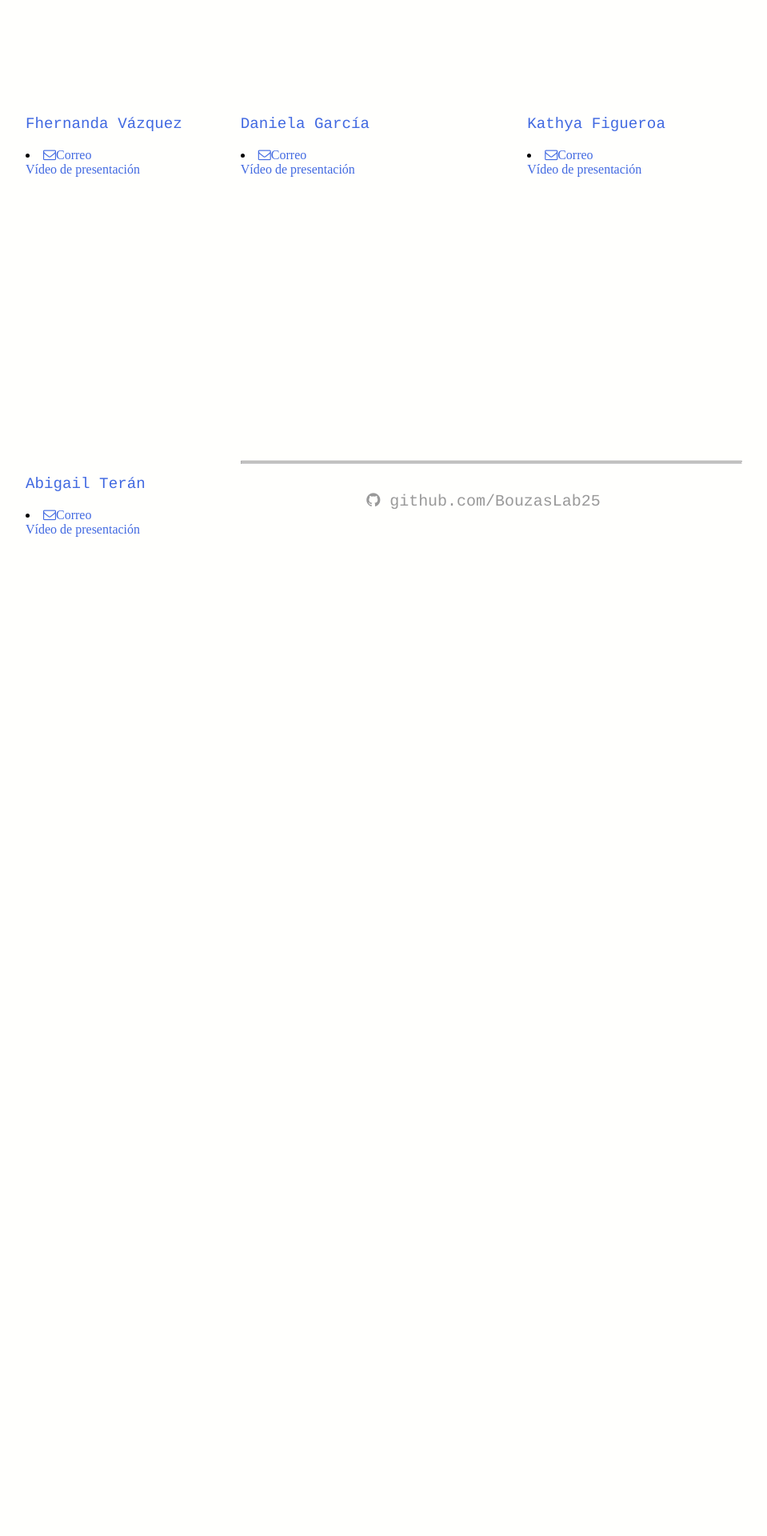
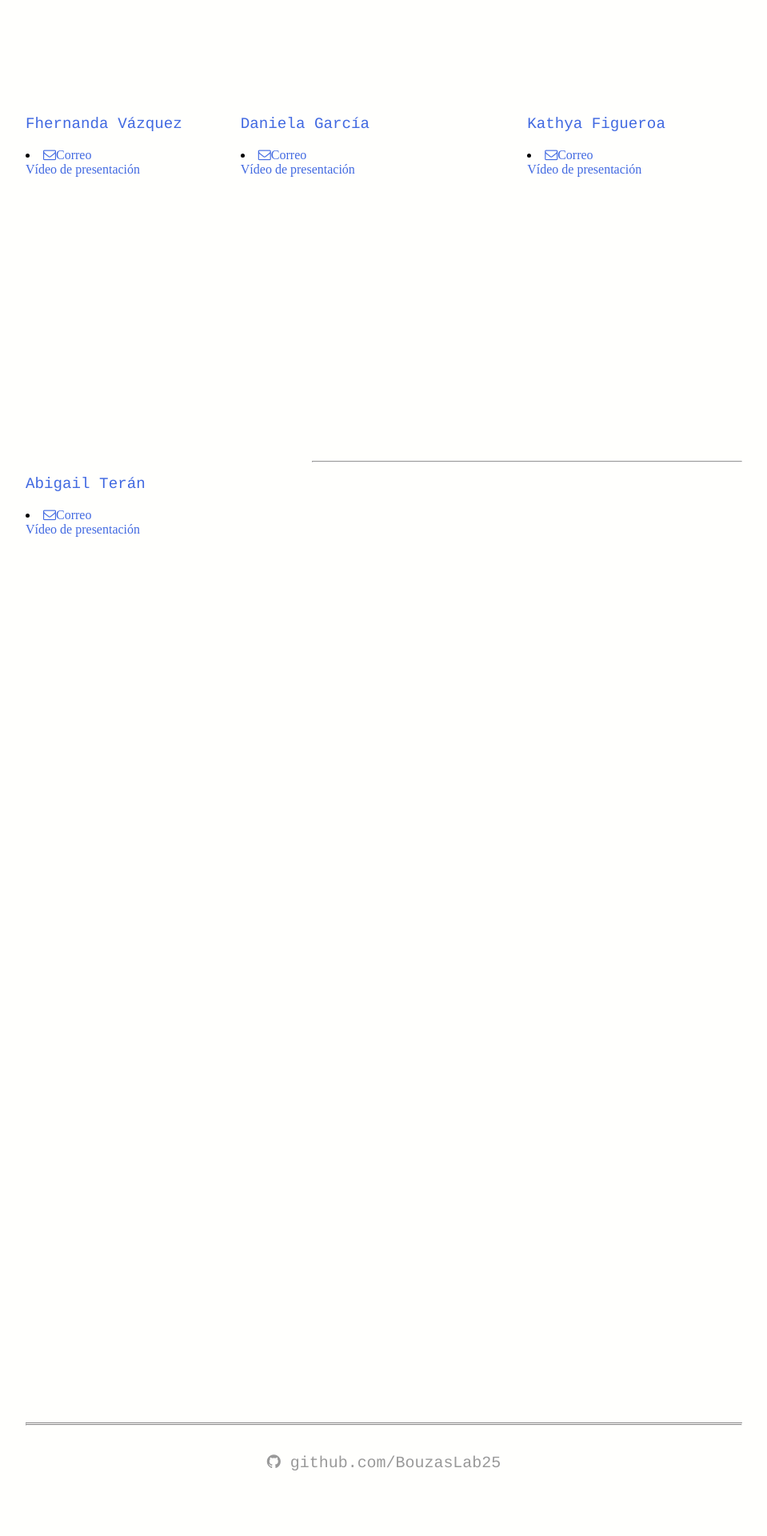
Before and after one commit to BouzasLab25/bouzaslab25.github.io, a Jekyll site: the page built from cursos/Adjuntos.html, in a window 1280 px wide. Shown: the part 1704-3624 px from the top of the page at 80% size, without its empty margins (160-1119 px from the left). Built offline with Jekyll 4.4.1, drawn with Linux system fonts in a browser that asks for light colours; before the commit the page ends 2730 px from its top, so only the background shows below that.

Commit message:
Update Adjuntos.html

```diff
--- a/cursos/Adjuntos.html
+++ b/cursos/Adjuntos.html
@@ -74,8 +74,12 @@
 
 
 
-<div class="left">
+<div class="center">
    <p class = 'text'>Abigail Terán</a></p>
 	  <li><a class='link' href="mailto:teagreyes@gmail.com"><i class='fa fa-envelope-o'></i>Correo</a></li>
     <a class='link' href="https://www.youtube.com/watch?v=uoDSiXC2eGM" target="_blank"> Vídeo de presentación </p>
   </div>
+
+
+<br><br><br>
+<hr>
```
